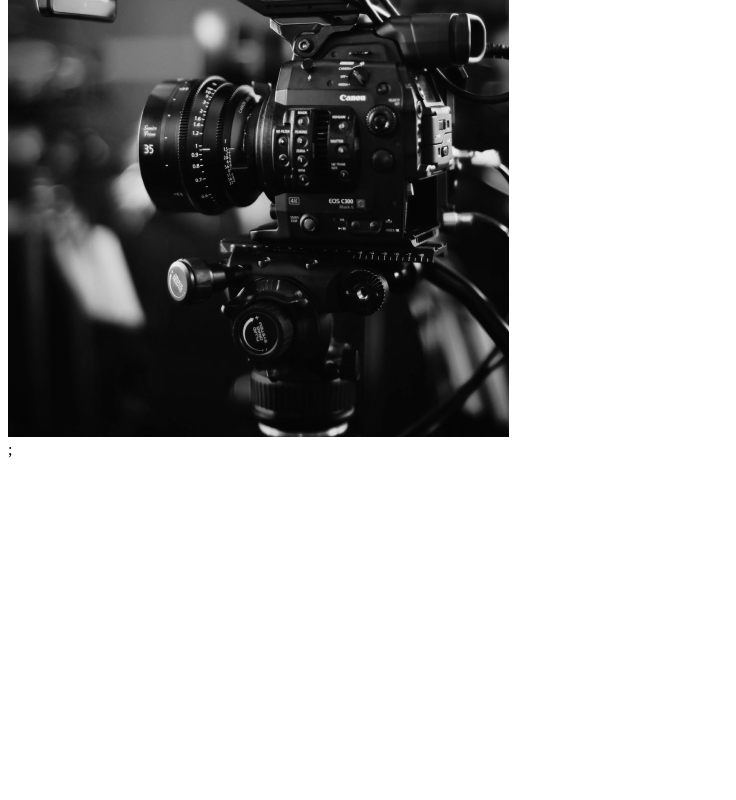
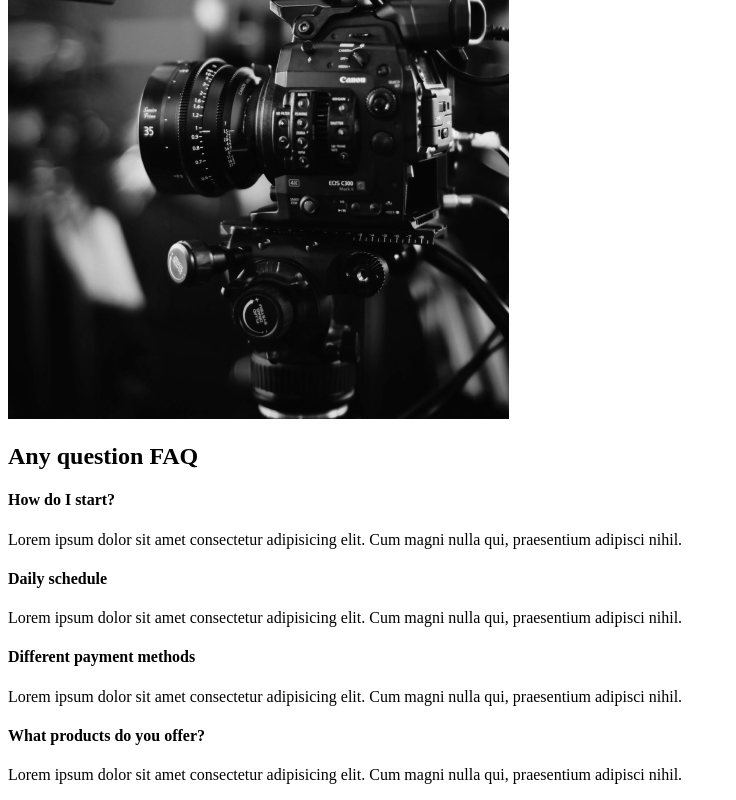
Before and after one commit to ittaMeSem/capture-portfolio, a React (Create React App) app in the folder capture/: page / in a window 1280 px wide. Shown: the part 1963-2763 px from the top of the page, without its empty margins (0-736 px from the left). Before the commit the page ends 2430 px from the top, so only its background shows below. Built offline with nearby package versions, Linux system fonts and the light colour scheme.

Commit message:
4.Faq section

```diff
--- /dev/null
+++ b/capture/src/components/FaqSection.js
@@ -0,0 +1,49 @@
+import React from "react";
+
+const FaqSection = () => {
+  return (
+    <div className="faq">
+      <h2>
+        Any question <span>FAQ</span>
+      </h2>
+      <div className="question">
+        <h4>How do I start?</h4>
+        <div className="answer">
+          <p>
+            Lorem ipsum dolor sit amet consectetur adipisicing elit. Cum magni
+            nulla qui, praesentium adipisci nihil.
+          </p>
+        </div>
+      </div>
+      <div className="question">
+        <h4>Daily schedule</h4>
+        <div className="answer">
+          <p>
+            Lorem ipsum dolor sit amet consectetur adipisicing elit. Cum magni
+            nulla qui, praesentium adipisci nihil.
+          </p>
+        </div>
+      </div>
+      <div className="question">
+        <h4>Different payment methods</h4>
+        <div className="answer">
+          <p>
+            Lorem ipsum dolor sit amet consectetur adipisicing elit. Cum magni
+            nulla qui, praesentium adipisci nihil.
+          </p>
+        </div>
+      </div>
+      <div className="question">
+        <h4>What products do you offer?</h4>
+        <div className="answer">
+          <p>
+            Lorem ipsum dolor sit amet consectetur adipisicing elit. Cum magni
+            nulla qui, praesentium adipisci nihil.
+          </p>
+        </div>
+      </div>
+    </div>
+  );
+};
+
+export default FaqSection;
--- a/capture/src/pages/AboutUs.js
+++ b/capture/src/pages/AboutUs.js
@@ -2,12 +2,14 @@
 //Page components
 import AboutSection from "../components/AboutSection";
 import ServicesSection from "../components/ServicesSection";
+import FaqSection from "../components/FaqSection";
 
 const AboutUs = () => {
   return (
     <>
-      <AboutSection />;
-      <ServicesSection />;
+      <AboutSection />
+      <ServicesSection />
+      <FaqSection />
     </>
   );
 };
```
